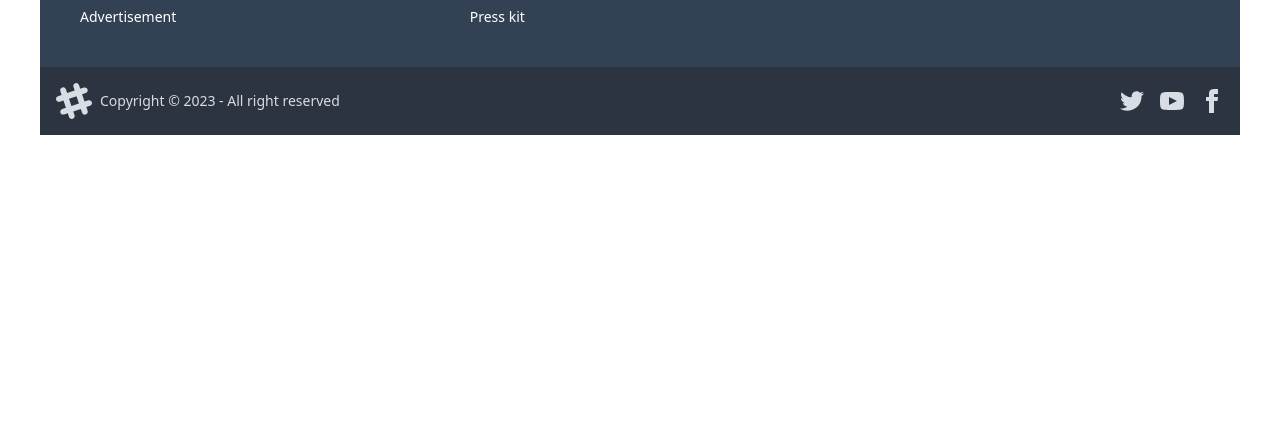
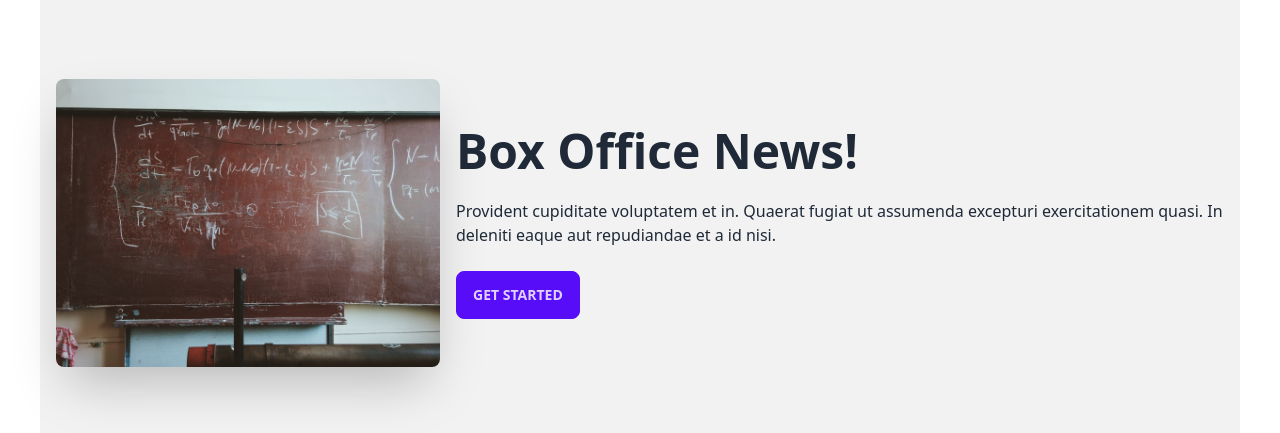
Before and after one commit to azammunna0221/shikbo-online-client, a React (Vite) app: page / in a window 1280 px wide. Shown: the part 1254-1687 px from the top of the page. Before the commit the page ends 1389 px from the top, so only its background shows below. Built offline with nearby package versions, Linux system fonts and the light colour scheme.

Commit message:
env veriable added

```diff
--- a/package.json
+++ b/package.json
@@ -10,6 +10,7 @@
     "preview": "vite preview"
   },
   "dependencies": {
+    "firebase": "^9.22.2",
     "localforage": "^1.10.0",
     "match-sorter": "^6.3.1",
     "react": "^18.2.0",
--- a/src/Pages/Home/Home.jsx
+++ b/src/Pages/Home/Home.jsx
@@ -1,6 +1,7 @@
 
 import { Helmet } from "react-helmet-async";
 import Slider from "./Slider/Slider";
+import Offer from "./Offer/Offer";
 
 const Home = () => {
     return (
@@ -9,6 +10,7 @@ const Home = () => {
                 <title>SO | Home</title>
             </Helmet>
             <Slider></Slider>
+            <Offer></Offer>
             <p className=" font-extrabold text-amber-500">hello school</p>
         </div>
     );
--- /dev/null
+++ b/src/Pages/Home/Offer/Offer.jsx
@@ -0,0 +1,18 @@
+const Offer = () => {
+    return (
+        <div>
+            <div className="hero min-h-screen bg-base-200">
+                <div className="hero-content flex-col lg:flex-row">
+                    <img src="learn.jpg" className="max-w-sm rounded-lg shadow-2xl" />
+                    <div>
+                        <h1 className="text-5xl font-bold">Box Office News!</h1>
+                        <p className="py-6">Provident cupiditate voluptatem et in. Quaerat fugiat ut assumenda excepturi exercitationem quasi. In deleniti eaque aut repudiandae et a id nisi.</p>
+                        <button className="btn btn-primary">Get Started</button>
+                    </div>
+                </div>
+            </div>
+        </div>
+    );
+};
+
+export default Offer;
--- /dev/null
+++ b/src/Provider/AuthProvider.jsx
@@ -0,0 +1,11 @@
+
+
+const AuthProvider = () => {
+    return (
+        <div>
+
+        </div>
+    );
+};
+
+export default AuthProvider;
--- /dev/null
+++ b/src/firebase/firebase.config.js
@@ -0,0 +1,17 @@
+// Import the functions you need from the SDKs you need
+import { initializeApp } from "firebase/app";
+// TODO: Add SDKs for Firebase products that you want to use
+// https://firebase.google.com/docs/web/setup#available-libraries
+
+// Your web app's Firebase configuration
+const firebaseConfig = {
+  apiKey: import.meta.env.VITE_apiKey,
+  authDomain: import.meta.env.VITE_authDomain,
+  projectId: import.meta.env.VITE_projectId,
+  storageBucket: import.meta.env.VITE_storageBucket,
+  messagingSenderId: import.meta.env.VITE_messagingSenderId,
+  appId: import.meta.env.VITE_appId,
+};
+
+// Initialize Firebase
+export const app = initializeApp(firebaseConfig);
```
Also changed, not shown: public/learn.jpg (added), 1 other file (tests, documents, lock files or other folders).
